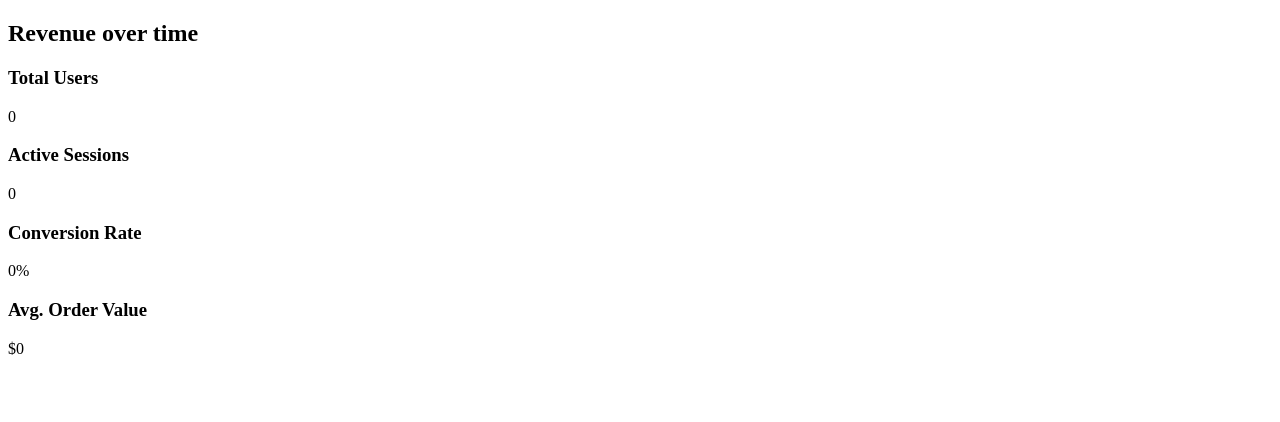
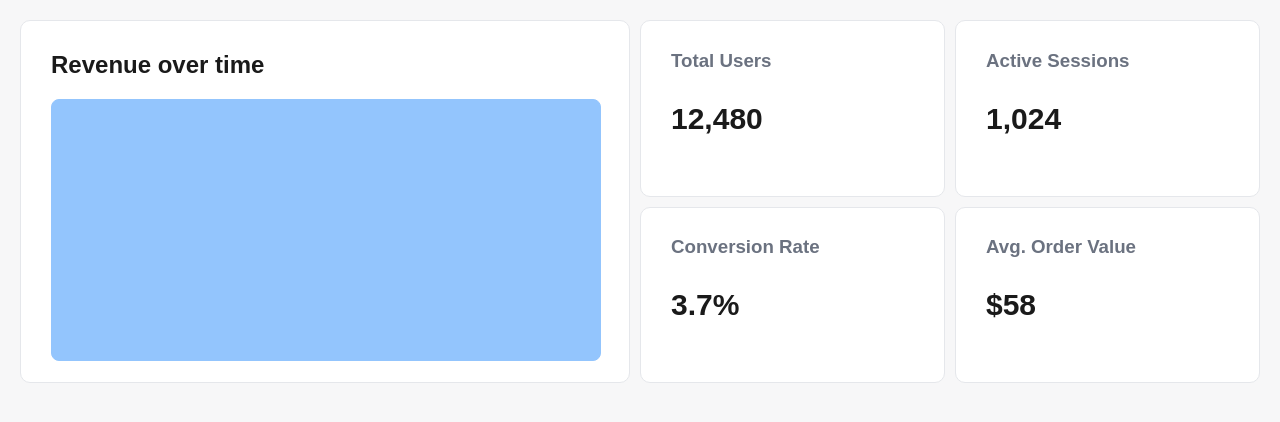
Before and after one commit to Rahma-21/Flex-Grid--Practice, a plain HTML site: page task-04-dashboard-unequal/index.html in a window 1280 px wide. Drawn offline with Linux system fonts and the light colour scheme.

Commit message:
feat: complete dashboard-unequal task

```diff
--- a/task-04-dashboard-unequal/index.html
+++ b/task-04-dashboard-unequal/index.html
@@ -1,10 +1,10 @@
-<!DOCTYPE html>
+<!doctype html>
 <html lang="en">
   <head>
-  <meta charset="UTF-8">
-  <meta name="viewport" content="width=device-width, initial-scale=1.0">
+    <meta charset="UTF-8" />
+    <meta name="viewport" content="width=device-width, initial-scale=1.0" />
     <title>Task 04 — Dashboard (Unequal Panels)</title>
-  <link rel="stylesheet" href="styles.css">
+    <link rel="stylesheet" href="styles.css" />
   </head>
   <body>
     <!-- TODO: use CSS Grid with grid-template-areas — .dashboard needs one
@@ -15,21 +15,21 @@
         <h2>Revenue over time</h2>
         <div class="img-placeholder"></div>
       </section>
-    <section class="panel stat-tile">
+      <section class="panel stat-tile stat-users">
         <h3>Total Users</h3>
-      <p class="stat-value">0</p>
+        <p class="stat-value">12,480</p>
       </section>
-    <section class="panel stat-tile">
+      <section class="panel stat-tile stat-sessions">
         <h3>Active Sessions</h3>
-      <p class="stat-value">0</p>
+        <p class="stat-value">1,024</p>
       </section>
-    <section class="panel stat-tile">
+      <section class="panel stat-tile stat-conversion">
         <h3>Conversion Rate</h3>
-      <p class="stat-value">0%</p>
+        <p class="stat-value">3.7%</p>
       </section>
-    <section class="panel stat-tile">
+      <section class="panel stat-tile stat-average">
         <h3>Avg. Order Value</h3>
-      <p class="stat-value">$0</p>
+        <p class="stat-value">$58</p>
       </section>
     </main>
   </body>
--- a/task-04-dashboard-unequal/styles.css
+++ b/task-04-dashboard-unequal/styles.css
@@ -1 +1,59 @@
 /* TODO: build .dashboard with CSS Grid and grid-template-areas to match the mockup */
+body {
+  margin: 0;
+  font-family: Arial, sans-serif;
+  background: #f7f7f8;
+  color: #1a1a1a;
+}
+
+.dashboard {
+  display: grid;
+  grid-template-columns: 2fr 1fr 1fr;
+  grid-template-rows: 1fr 1fr;
+  grid-template-areas:
+    "chart user sessions"
+    "chart conversion average";
+  gap: 10px;
+  height: 320px;
+  margin: 20px;
+}
+.chart-panel {
+  grid-area: chart;
+}
+.stat-users {
+  grid-area: user;
+}
+.stat-sessions {
+  grid-area: sessions;
+}
+.stat-conversion {
+  grid-area: conversion;
+}
+.stat-average {
+  grid-area: average;
+}
+
+.panel {
+  border: 1px solid #e5e7eb;
+  border-radius: 10px;
+  background: #ffffff;
+  padding: 10px 30px 30px 30px;
+  /* margin: 10px 10px 0px 20px; */
+}
+
+.img-placeholder {
+  width: 100%;
+  height: 260px;
+  background: #93c5fd;
+  border: 1px solid#93c5fd;
+  border-radius: 8px;
+}
+
+h3 {
+  color: #6b7280;
+}
+
+p {
+  font-weight: bold;
+  font-size: 30px;
+}
```
Lines whose indentation alone changed are shown as unchanged.
